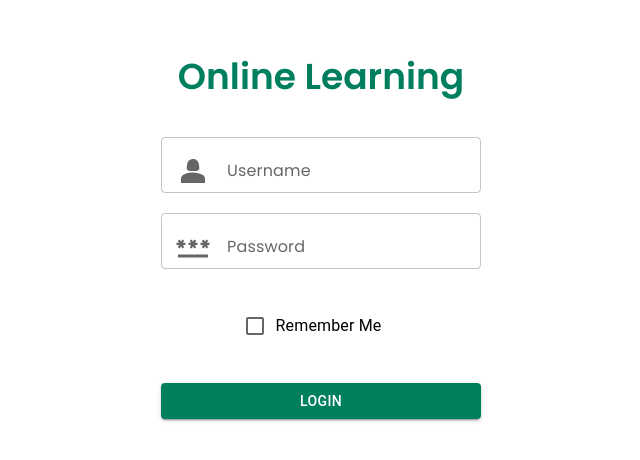
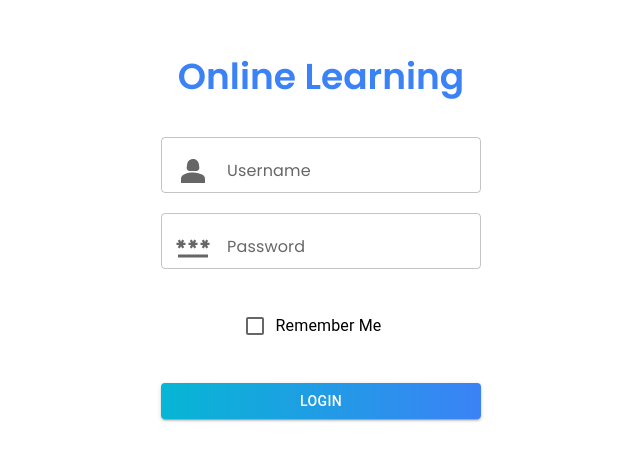
Before and after one commit to Sandun-Induranga/Learning-Management-System, a React (Vite) app in the folder frontend/: page /login in a window 1280 px wide. Shown: the part 162-622 px from the top of the page, without its empty margins (319-959 px from the left). Built offline with nearby package versions, Linux system fonts and the light colour scheme.

Commit message:
Content Updated

```diff
--- a/frontend/src/pages/Login/Login.tsx
+++ b/frontend/src/pages/Login/Login.tsx
@@ -77,9 +77,7 @@ const Login = () => {
 
   return (
     <main className="flex flex-col justify-center items-center gap-10 h-screen">
-      <h1 className="text-4xl text-sky-edited-500 font-semibold">
-        Online Learning
-      </h1>
+      <h1 className="text-4xl text-blue-500 font-semibold">Online Learning</h1>
       <form
         className="md:w-1/4 flex flex-col items-center gap-y-5"
         onSubmit={userLogin}
@@ -96,7 +94,6 @@ const Login = () => {
           name="username"
           value={username}
           onChange={handleInputChange}
-          className="!border-sky-edited-500"
         ></TextField>
         <TextField
           type="password"
@@ -110,7 +107,6 @@ const Login = () => {
           name="password"
           value={password}
           onChange={handleInputChange}
-          className="!border-sky-edited-500"
         ></TextField>
         <FormControlLabel
           className="my-4"
@@ -121,7 +117,7 @@ const Login = () => {
           type="submit"
           variant="contained"
           fullWidth
-          className="!bg-sky-edited-500"
+          className="!bg-gradient-to-r from-cyan-500 to-blue-500"
         >
           Login
         </Button>
```
